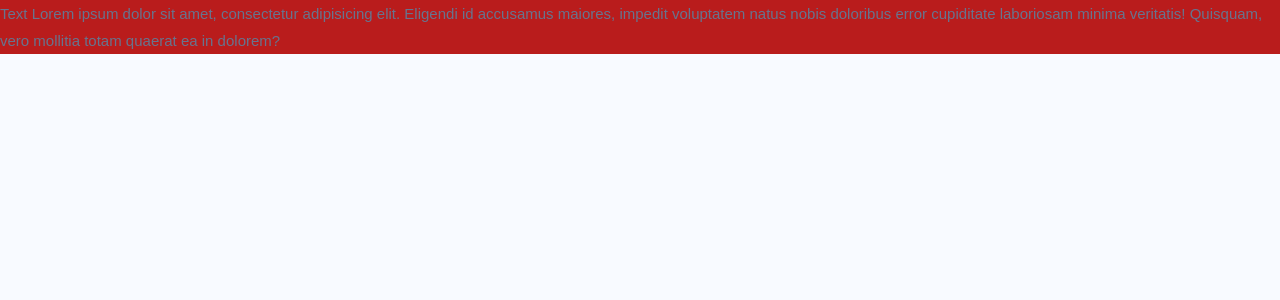
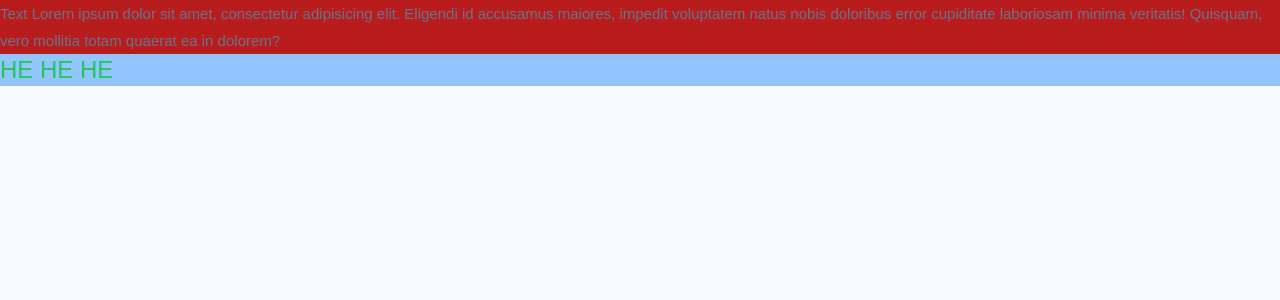
Before and after one commit to huytran0794/appgas-qc, a React (Create React App) app: page /login in a window 1280 px wide. Shown: the top 300 px of the page. Built offline with nearby package versions, Linux system fonts and the light colour scheme.

Commit message:
Re-test v6

```diff
--- a/src/Pages/Login/LoginPage.jsx
+++ b/src/Pages/Login/LoginPage.jsx
@@ -82,7 +82,7 @@ const LoginPage = () => {
   };
 
   const renderTest = () => {
-    <div className="test-text text-green-500 text-2xl"> HE HE HE</div>;
+    return <p className="test-text text-green-500 text-2xl"> HE HE HE</p>;
   };
   return renderTest();
 };
```
